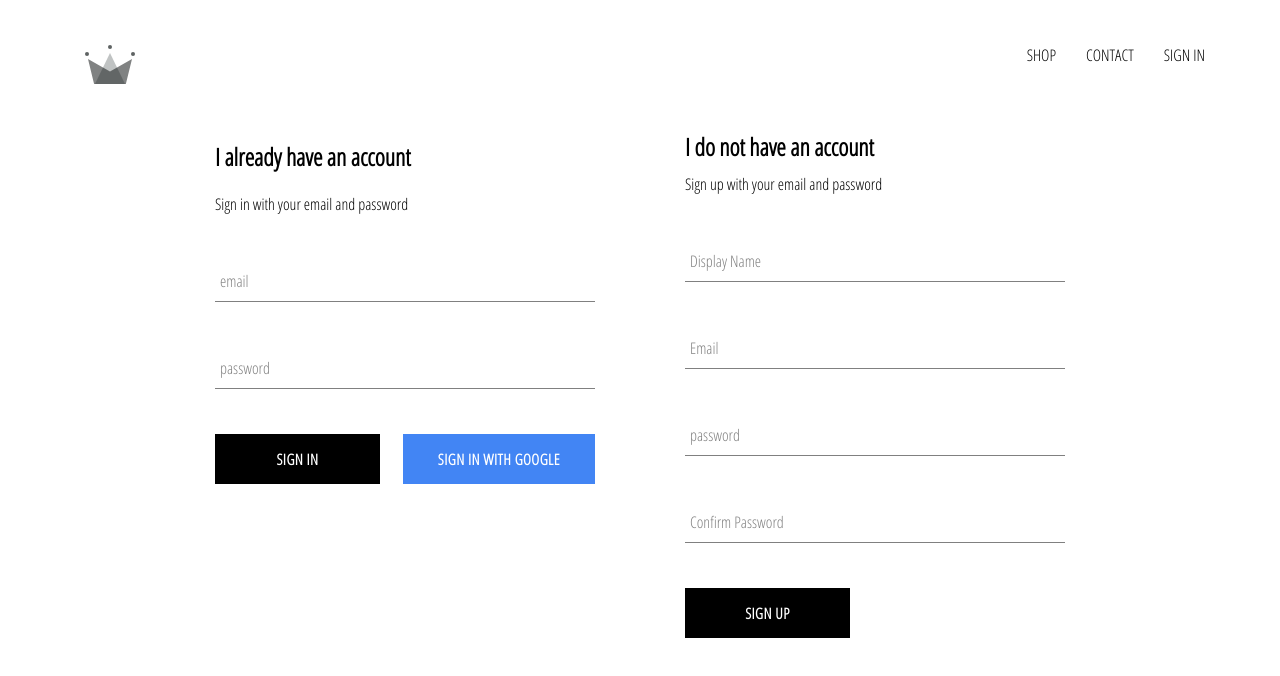
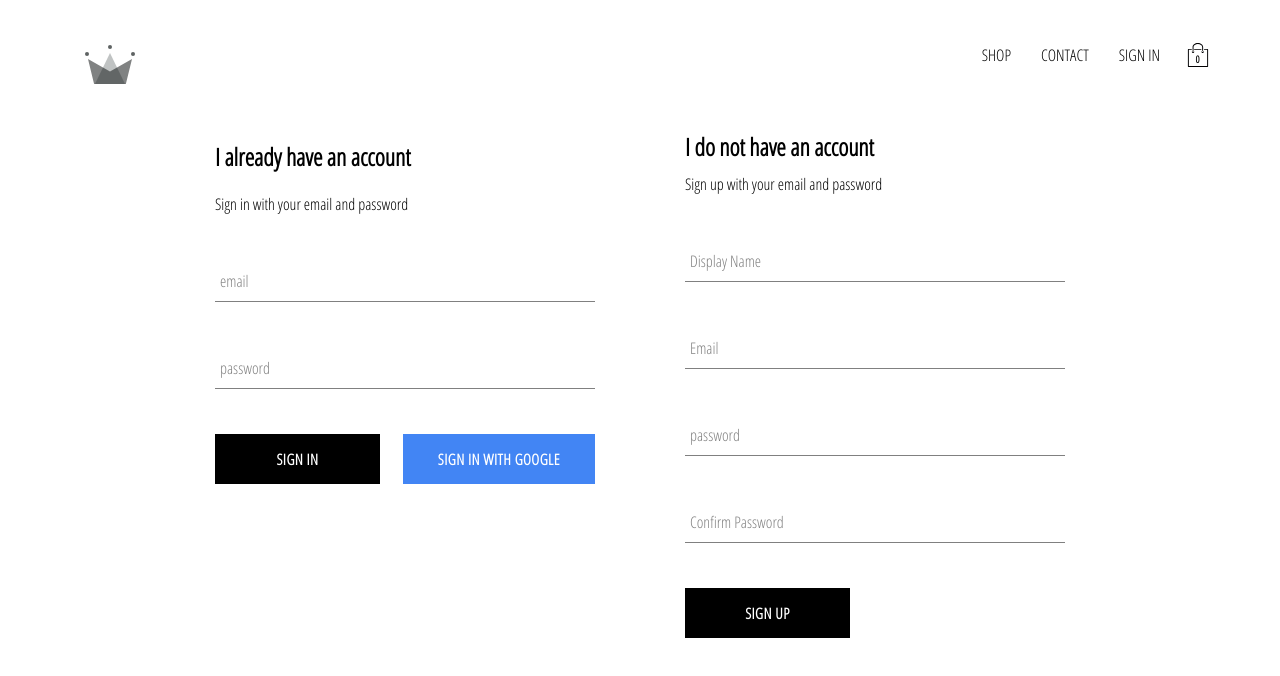
Before and after one commit to rotciv03/e-commerce-website, a React (Create React App) app: page /signin in a window 1280 px wide. Shown: the top 676 px of the page. Built offline with nearby package versions, Linux system fonts and the light colour scheme; no server answers.

Commit message:
added cartIcon and cartDropdown components to our appication, also implemented cart reducer

```diff
--- /dev/null
+++ b/src/components/cart-dropdown/cart-dropdown.component.jsx
@@ -0,0 +1,14 @@
+import React from "react";
+
+import CustomButton from "../custom-button/custom-button.component";
+
+import "./cart-dropdown.styles.scss";
+
+const CartDropdown = () => (
+  <div className="cart-dropdown">
+    <div className="cart-item" />
+    <CustomButton>GO TO CHECKOUT</CustomButton>
+  </div>
+);
+
+export default CartDropdown;
--- /dev/null
+++ b/src/components/cart-dropdown/cart-dropdown.styles.scss
@@ -0,0 +1,24 @@
+.cart-dropdown {
+  position: absolute;
+  width: 240px;
+  height: 340px;
+  display: flex;
+  flex-direction: column;
+  padding: 20px;
+  border: 1px solid black;
+  background-color: white;
+  top: 90px;
+  right: 40px;
+  z-index: 5;
+
+  .cart-items {
+    height: 240px;
+    display: flex;
+    flex-direction: column;
+    overflow: scroll;
+  }
+
+  button {
+    margin-top: auto;
+  }
+}
--- /dev/null
+++ b/src/components/cart-icon/cart-icon.component.jsx
@@ -0,0 +1,20 @@
+import React from "react";
+import { connect } from "react-redux";
+
+import { toggleCartHidden } from "../../redux/cart/cart.action";
+
+import { ReactComponent as ShoppingIcon } from "../../assets/shopping-bag.svg";
+
+import "./cart-icon.styles.scss";
+
+const CartIcon = ({ toggleCartHidden }) => (
+  <div className="cart-icon" onClick={toggleCartHidden}>
+    <ShoppingIcon className="shopping-icon" />
+    <span className="item-count">0</span>
+  </div>
+);
+
+const mapDispatchToProps = (dispatch) => ({
+  toggleCartHidden: () => dispatch(toggleCartHidden()),
+});
+export default connect(null, mapDispatchToProps)(CartIcon);
--- /dev/null
+++ b/src/components/cart-icon/cart-icon.styles.scss
@@ -0,0 +1,21 @@
+.cart-icon {
+  width: 45px;
+  height: 45px;
+  position: relative;
+  display: flex;
+  align-items: center;
+  justify-content: center;
+  cursor: pointer;
+
+  .shopping-icon {
+    width: 24px;
+    height: 24px;
+  }
+
+  .item-count {
+    position: absolute;
+    font-size: 10px;
+    font-weight: bold;
+    bottom: 12px;
+  }
+}
--- a/src/components/header/header.component.jsx
+++ b/src/components/header/header.component.jsx
@@ -3,10 +3,13 @@
 import { Link } from "react-router-dom";
 import { connect } from "react-redux";
 
+import { auth } from "../../firebase/firebase.utils";
+import CartIcon from "../cart-icon/cart-icon.component";
+import CartDropdown from "../cart-dropdown/cart-dropdown.component";
+
 import { ReactComponent as Logo } from "../../assets/crown.svg";
-import { auth } from "../../firebase/firebase.utils";
 
-const Header = ({ currentUser }) => (
+const Header = ({ currentUser, hidden }) => (
   <div className="header">
     <Link className="logo-container" to="/">
       <Logo className="logl" />
@@ -27,12 +30,15 @@
           SIGN IN
         </Link>
       )}
+      <CartIcon />
     </div>
+    {hidden ? null : <CartDropdown />}
   </div>
 );
 
-const mapStateToProps = (state) => ({
-  currentUser: state.user.currentUser,
+const mapStateToProps = ({ user: { currentUser }, cart: { hidden } }) => ({
+  currentUser,
+  hidden,
 });
 
 export default connect(mapStateToProps)(Header);
--- /dev/null
+++ b/src/redux/cart/cart.action.js
@@ -0,0 +1,5 @@
+import CartActionTypes from "./cart.types";
+
+export const toggleCartHidden = () => ({
+  type: CartActionTypes.TOGGLE_CART_HIDDEN,
+});
--- /dev/null
+++ b/src/redux/cart/cart.reducer.js
@@ -0,0 +1,19 @@
+import CartActionTypes from "./cart.types";
+
+const INITIAL_STATE = {
+  hidden: true,
+};
+
+const cartReducer = (state = INITIAL_STATE, action) => {
+  switch (action.type) {
+    case CartActionTypes.TOGGLE_CART_HIDDEN:
+      return {
+        ...state,
+        hidden: !state.hidden,
+      };
+    default:
+      return state;
+  }
+};
+
+export default cartReducer;
--- /dev/null
+++ b/src/redux/cart/cart.types.js
@@ -0,0 +1,5 @@
+const CartActionTypes = {
+  TOGGLE_CART_HIDDEN: "TOGGLE_CART_HIDDEN",
+};
+
+export default CartActionTypes;
--- a/src/redux/root-reducer.js
+++ b/src/redux/root-reducer.js
@@ -1,7 +1,9 @@
 import { combineReducers } from "redux";
 
 import userReducer from "./user/user.reducer";
+import cartReducer from "./cart/cart.reducer";
 
 export default combineReducers({
   user: userReducer,
+  cart: cartReducer,
 });
--- a/src/redux/user/user.reducer.js
+++ b/src/redux/user/user.reducer.js
@@ -1,10 +1,12 @@
+import { UserActionTypes } from "./user.types";
+
 const INITIAL_STATE = {
   currentUser: null,
 };
 
 const userReducer = (state = INITIAL_STATE, action) => {
   switch (action.type) {
-    case "SET_CURRENT_USER":
+    case UserActionTypes.SET_CURRENT_USER:
       return {
         ...state,
         currentUser: action.payload,
```
Also changed, not shown: src/assets/shopping-bag.svg (added).
